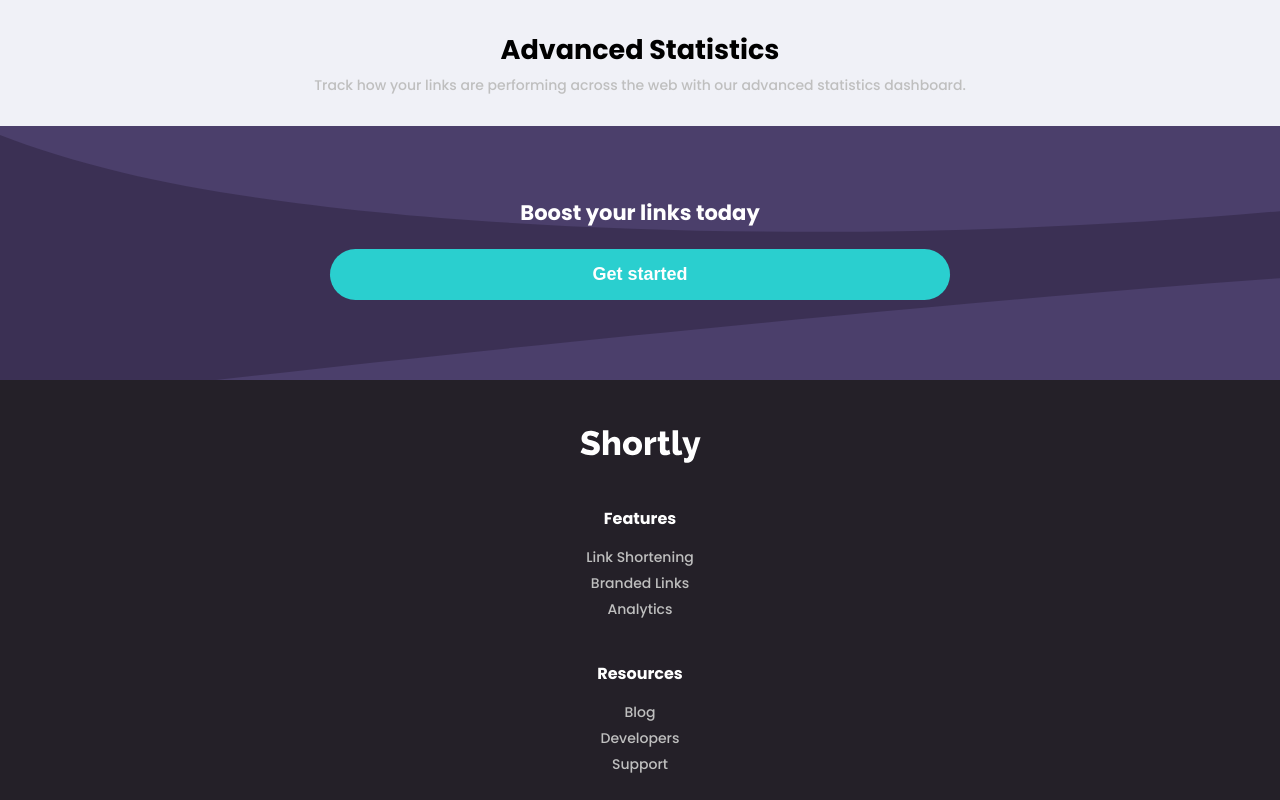
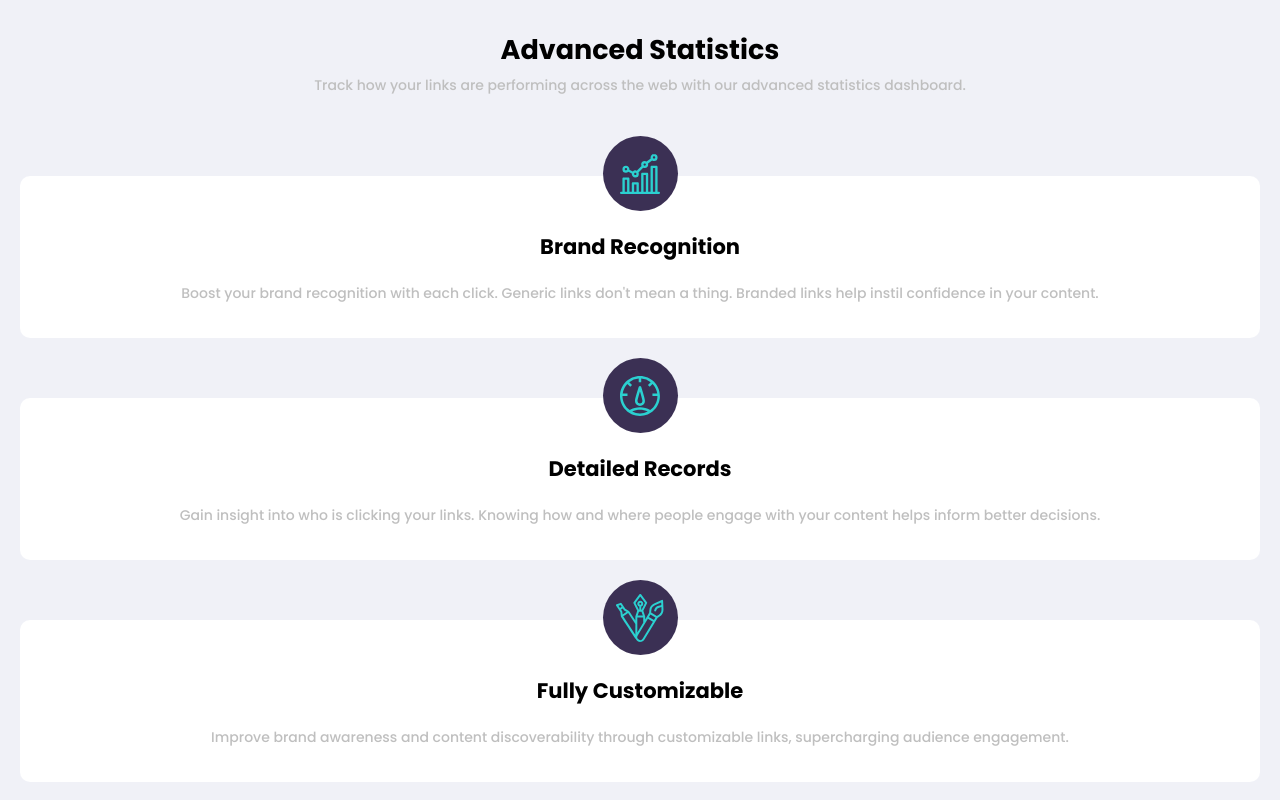
Before and after one commit to awtian/link-shortener, a Vue app: page / in a window 1280 px wide. Shown: the part 740-1540 px from the top of the page. Built offline with nearby package versions, Linux system fonts and the light colour scheme.

Commit message:
attempts on vertical line

```diff
--- a/src/components/AdvancedStatistics.vue
+++ b/src/components/AdvancedStatistics.vue
@@ -5,8 +5,43 @@
       Track how your links are performing across the web with our advanced
       statistics dashboard.
     </p>
+    <FeatureCard
+      title="Brand Recognition"
+      description="Boost your brand recognition with each click. Generic links don't mean a
+      thing. Branded links help instil confidence in your content."
+    >
+      <template #icon>
+        <img src="@/assets/images/icon-brand-recognition.svg" />
+      </template>
+    </FeatureCard>
+    <FeatureCard
+      title="Detailed Records"
+      description="Gain insight into who is clicking your links. Knowing how and where people engage with your content helps inform better decisions."
+      :verticalLine="true"
+    >
+      <template #icon>
+        <img src="@/assets/images/icon-detailed-records.svg" />
+      </template>
+    </FeatureCard>
+    <FeatureCard
+      title="Fully Customizable"
+      description="Improve brand awareness and content discoverability through customizable links, supercharging audience engagement."
+      :verticalLine="true"
+    >
+      <template #icon>
+        <img src="@/assets/images/icon-fully-customizable.svg" />
+      </template>
+    </FeatureCard>
   </div>
 </template>
+
+<script>
+import FeatureCard from "./advancedstatistics/FeatureCard.vue";
+
+export default {
+  components: { FeatureCard },
+};
+</script>
 
 <style scoped>
 .container {
@@ -25,5 +60,6 @@
   font-size: 14px;
   color: var(--color-neutral-gray);
   margin: 0px 20px;
+  margin-bottom: 100px;
 }
 </style>
--- /dev/null
+++ b/src/components/advancedstatistics/FeatureCard.vue
@@ -0,0 +1,63 @@
+<template>
+  <div class="card-container">
+    <!-- <div v-if="verticalLine" class="vl"></div> -->
+    <div class="circle">
+      <slot name="icon"> </slot>
+    </div>
+    <h3 class="title">{{ title }}</h3>
+    <p class="description">
+      {{ description }}
+    </p>
+  </div>
+</template>
+
+<script>
+export default {
+  props: {
+    title: { required: true, type: String },
+    description: { required: true, type: String },
+    verticalLine: { required: true, type: Boolean },
+  },
+};
+</script>
+
+<style scoped>
+.card-container {
+  background-color: white;
+  text-align: center;
+  margin: 0px 20px;
+  margin-top: -20px;
+  border-radius: 10px;
+  margin-bottom: 80px;
+  padding-bottom: 20px;
+}
+
+.title {
+  margin-top: -20px;
+}
+.description {
+  padding: 0px 15px;
+  color: var(--color-neutral-gray);
+  font-size: 14px;
+}
+.circle {
+  position: relative;
+  top: -40px;
+  margin: auto;
+  display: flex;
+  justify-content: center;
+  align-items: center;
+  border-radius: 50%;
+  width: 75px;
+  height: 75px;
+  background-color: var(--color-primary-dark-violet);
+}
+.vl {
+  border-left: 6px solid green;
+  height: 100px;
+  position: relative;
+  left: 50%;
+  /* top: 10px; */
+  /* top: 1%; */
+}
+</style>
```
